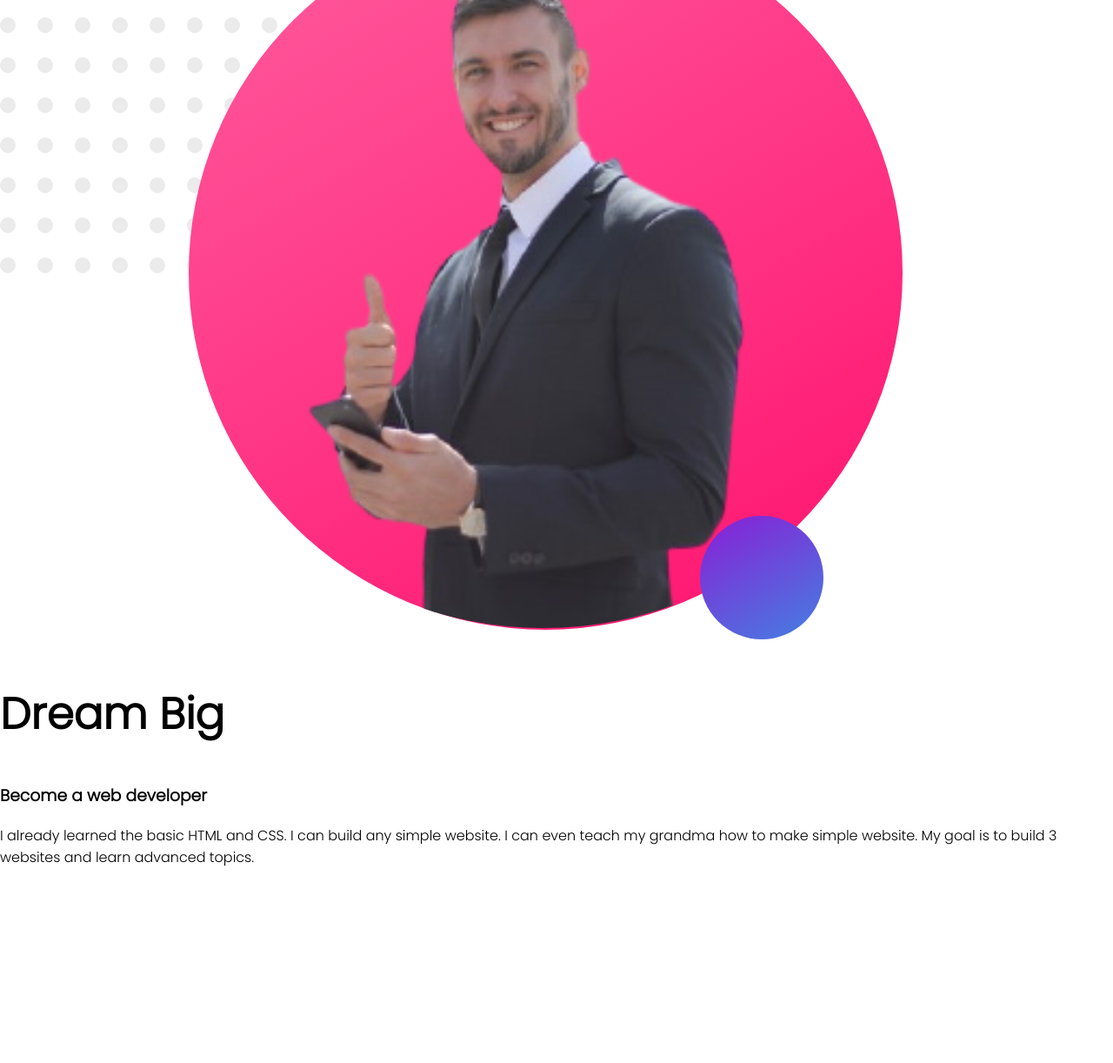
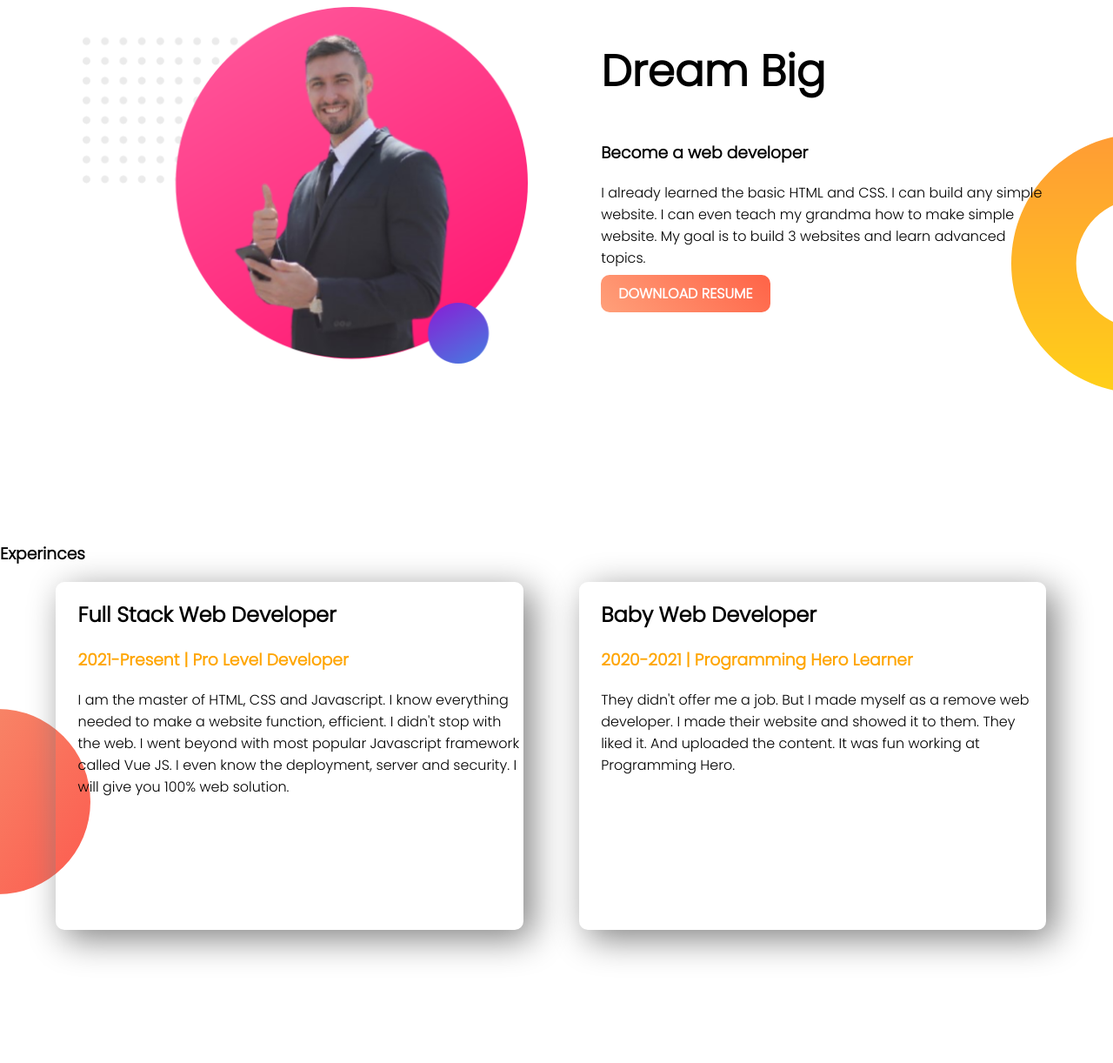
Before and after one commit to JafrulSadik/web-portfolio, a plain HTML site: page index.html in a window 1280 px wide. Shown: the part 597-1819 px from the top of the page at 87% size. Before the commit the page ends 1595 px from the top, so only its background shows below. Drawn offline with Linux system fonts and the light colour scheme.

Commit message:
Second portion

```diff
--- a/index.html
+++ b/index.html
@@ -15,7 +15,7 @@
         <div class="half-width">
             <h1>Welcome To</h1>
 
-            <h1><span class="name-highlight">Sadik</span> Website</h1>
+            <h1><span class="orange-highlight">Sadik</span> Website</h1>
 
             <h3>World-class porfessional web developer.</h3>
 
@@ -30,15 +30,32 @@
         </div>
     </section>
 
-    <section>
-        <div>
+    <section class="dream">
+        <div class="half-width">
             <img src="images/bg2.png" alt="">
         </div>
 
-        <div>
+        <div class="half-width">
             <h1>Dream Big</h1>
             <h3>Become a web developer</h3>
             <p>I already learned the basic HTML and CSS. I can build any simple website. I can even teach my grandma how to make simple website. My goal is to build 3 websites and learn advanced topics.</p>
+            <a class="button" href="">DOWNLOAD RESUME</a>
+        </div>
+    </section>
+
+    <section class="experiance">
+        <h3 >Experinces</h3>
+        <div class="half-width single-experiance">
+            <h2>Full Stack Web Developer</h2>
+            <h3 class="orange-highlight">2021-Present | Pro Level Developer</h3>
+            <p>I am the master of HTML, CSS and Javascript. I know everything needed to make a website function, efficient. I didn't stop with the web. I went beyond with most popular Javascript framework called Vue JS. I even know the deployment, server and security. I will give you 100% web solution.</p>
+        </div>
+
+        <div class="half-width single-experiance">
+            <h2>Baby Web Developer</h2>
+            <h3 class="orange-highlight">2020-2021 | Programming Hero Learner</h3>
+            <p>They didn't offer me a job. But I made myself as a remove web developer. I made their website and showed it to them. They liked it. And uploaded the content. It was fun working at Programming Hero.</p>
+
         </div>
     </section>
 </body>
--- a/style.css
+++ b/style.css
@@ -5,7 +5,7 @@ body{
 h1{
     font-size: 50px;
 }
-.name-highlight{
+.orange-highlight{
     color: orange;
 }
 .half-width{
@@ -25,6 +25,7 @@ h1{
 }
 section{
     height: 500px;
+    padding-bottom: 100px;
 }
 
 .button{
@@ -36,3 +37,19 @@ section{
     font-weight:700;
 
 }
+.dream{
+    background-image: url(images/dream-bg.png);
+    background-repeat: no-repeat;
+    background-position: right;
+}
+.single-experiance{
+    box-shadow: 10px 10px 40px gray;
+    border-radius: 10px;
+    height: 80%;
+
+}
+.experiance{
+    background-image: url(images/exp-bg.png);
+    background-repeat: no-repeat;
+    background-position: left;
+}
```
